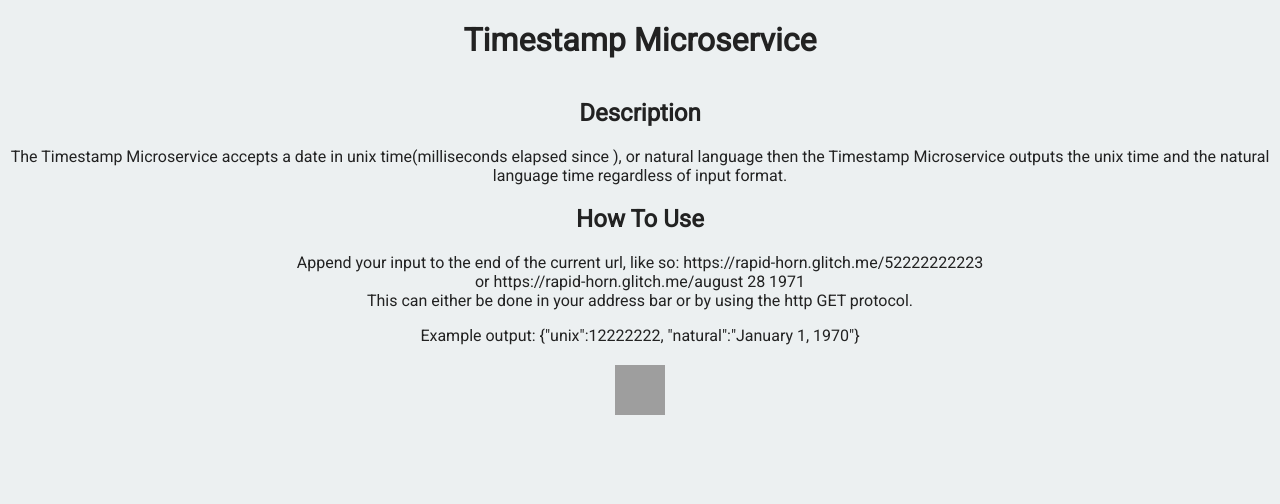
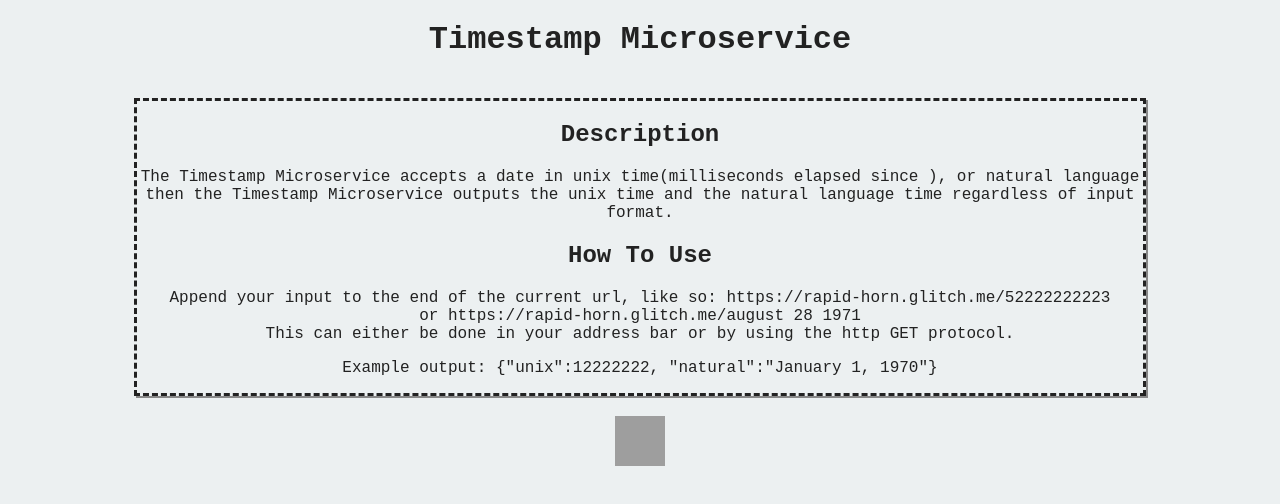
Before and after one commit to rmweir/TimestampMicroservice, a website: page views/index.html in a window 1280 px wide. Drawn offline with Linux system fonts and the light colour scheme; grey boxes are pictures that could not be loaded.

Commit message:
added more styling

```diff
--- a/public/style.css
+++ b/public/style.css
@@ -1,7 +1,7 @@
 /****** Main Styling ******/
 
 body {
-	font-family: 'Roboto', sans-serif;
+	font-family: 'Roboto Mono', monospace;
 	font-size: 16px;
 	color: #222;
 	background-color: #ECF0F1;
@@ -33,3 +33,16 @@ img {
 	margin: 20px auto 0 auto;
 	display: block;
 }
+
+.boxed {
+	text-align: center;
+	margin-left: 10%;
+	margin-right:10%;
+	box-shadow: 2px 2px #888888;
+	border-style: dashed;
+}
+
+.repo-image {
+	height: 5%;
+	width: 5%;
+}
```
